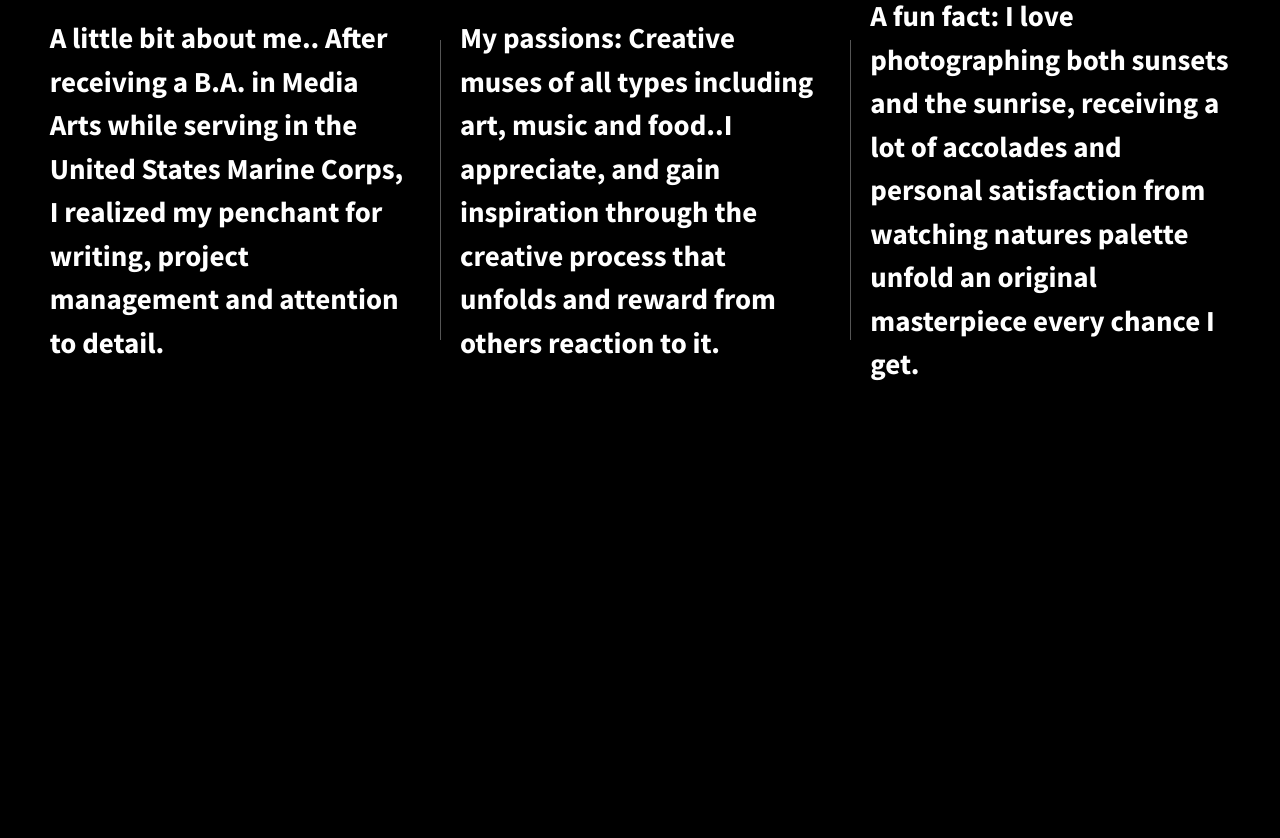
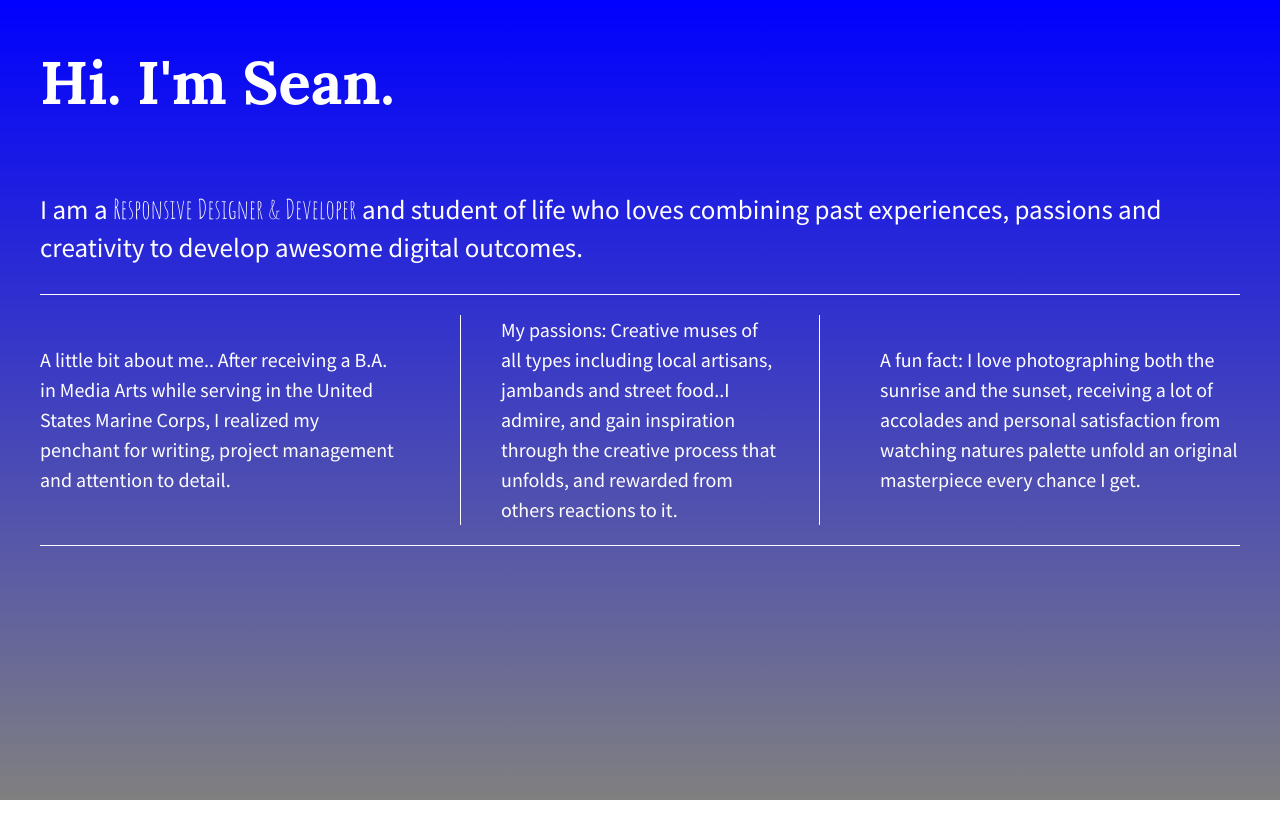
Before and after one commit to sjnelson1/divs-flexbox-starter, a plain HTML site: page index.html in a window 1280 px wide. After the commit the page ends 800 px from the top, so only its background shows below. Drawn offline with nearby package versions, Linux system fonts and the light colour scheme.

Commit message:
updates made to backround,text and media

```diff
--- a/css/main.css
+++ b/css/main.css
@@ -97,37 +97,82 @@ textarea {
 
 
 html {
-  background-color: #fff;
+  background: blue;
+  background: linear-gradient(blue, gray);
   height: 100%;
+  width: 100%;
 }
 
 body {
-  background: Black;
   font-family: 'Source Sans Pro', sans-serif;
-  padding: 2em;
+  padding: 0em 2em;
   font-size: 1.25em;
-  height: 100%;
+  color: #fff;
+  display: flex;
+  justify-content: center;
 }
 
-.wrapper {
-  /*add display:flex and set justify-content to space-between*/
+.flex-container {
   display: flex;
-  justify-content: space-around;
-  font-weight: 700;
+  flex-flow:row wrap;
+  justify-content: space-between;
+  max-width: 1200px;
 }
 
-.div-1, .div-2, .div-3 {
-  /*give the divs a width of 30%, add display:flex, set justify-content and align-items to center*/
+#div-1 {
+  flex-basis: 30%;
+}
+#div-2 {
+  flex-basis: 30%;
+}
+#div-3 {
+  flex-basis: 30%;
+}
+
+p span {
+  font-family: 'Amatic SC', cursive;
+}
+
+header,
+footer {
+  width: 100%;
   display: flex;
-  width: 30%;
-  justify-content:center;
+  justify-content: flex-start;
+}
+
+
+
+header h1 {
+  font-family: 'Lora', sans-serif;
+  font-size: 3em;
+}
+
+main {
+  width: 100%;
+  display: flex;
+  justify-content: center;
+  border-bottom: 1px solid #fff;
+}
+
+main p {
+  font-size: 1.35em;
+}
+
+.flex-items {
+  display: flex;
+  justify-content: center;
   align-items: center;
-  color: #fff;
   line-height: 1.5em;
-  font-size: 1.45em;
-  background-color:Black;
-  height: 300px;
+  font-size: 1em;
+  border-bottom: 1px solid #555;
+}
 
+footer {
+  border-top: 1px solid #fff;
+}
+
+footer i {
+  padding: 30px 20px 0 0;
 }
 
 
@@ -212,16 +257,28 @@ body {
    These examples override the primary ('mobile first') styles.
    Modify as content requires.
    ========================================================================== */
-   @media all and (min-width: 1200px) {
-       .div-1, .div-2, .div-3 {
-         flex-basis: 30%;
-       }
+   @media all and (max-width: 768px) {
+      body {
+        padding: 1em;
+      }
+  }
 
-       .div-1, .div-2 {
-         border-right: 1px solid #555;
-         padding-right: 30px;
-       }
-   }
+
+  @media (min-width: 1200px) {
+     .flex-items {
+       flex-basis: 30%;
+       border-bottom: none;
+     }
+
+     #div-2 p {
+       border-left: 1px solid #fff;
+       border-right: 1px solid #fff;
+       padding: 0 40px;
+
+     }
+ }
+
+
 @media print,
        (-webkit-min-device-pixel-ratio: 1.25),
        (min-resolution: 1.25dppx),
--- a/index.html
+++ b/index.html
@@ -14,23 +14,34 @@
         <link rel="stylesheet" href="css/main.css">
         <script src="js/vendor/modernizr-2.8.3.min.js"></script>
         <link href='http://fonts.googleapis.com/css?family=Lora:700' rel='stylesheet' type='text/css'>
+        <link href="https://fonts.googleapis.com/css?family=Amatic+SC" rel="stylesheet">
         <link href='http://fonts.googleapis.com/css?family=Source+Sans+Pro:400,700' rel='stylesheet' type='text/css'>
     </head>
     <body>
         <!--[if lt IE 8]>
             <p class="browserupgrade">You are using an <strong>outdated</strong> browser. Please <a href="http://browsehappy.com/">upgrade your browser</a> to improve your experience.</p>
         <![endif]-->
-
-        <section class="wrapper">
-            <div class="div-1">
-                <p>A little bit about me.. After receiving a B.A. in Media Arts while serving in the United States Marine Corps, I realized my penchant for writing, project management and attention to detail.</p>
+        <section class="flex-container">
+            <header>
+                <h1>Hi. I'm Sean.</h1>
+            </header>
+            <main>
+              <p>I am a <span>Responsive Designer & Developer</span> and student of life who loves combining past experiences, passions and creativity to develop awesome digital outcomes.</p>
+            </main>
+            <div id="div-1" class="flex-items">
+              <p>A little bit about me.. After receiving a B.A. in Media Arts while serving in the United States Marine Corps, I realized my penchant for writing, project management and attention to detail.</p>
+                  </div>
+            <div id="div-2" class="flex-items">
+                <p>My passions: Creative muses of all types including local artisans, jambands and street food..I admire, and gain inspiration through the creative process that unfolds, and rewarded from others reactions to it.</p>
             </div>
-            <div class="div-2">
-                <p>My passions: Creative muses of all types including art, music and food..I appreciate, and gain inspiration through the creative process that unfolds and reward from others reaction to it.</p>
+            <div id="div-3" class="flex-items">
+                <p>A fun fact: I love photographing both the sunrise and the sunset, receiving a lot of accolades and personal satisfaction from watching natures palette unfold an original masterpiece every chance I get.</p>
             </div>
-            <div class="div-3">
-                <p>A fun fact: I love photographing both sunsets and the sunrise, receiving a lot of accolades and personal satisfaction from watching natures palette unfold an original masterpiece every chance I get.</p>
-            </div>
+            <footer>
+                <i class="fab fa-twitter"></i>
+                <i class="fab fa-linkedin"></i>
+                <i class="fab fa-pinterest"></i>
+            </footer>
         </section>
 
         <script src="https://ajax.googleapis.com/ajax/libs/jquery/1.11.3/jquery.min.js"></script>
```
